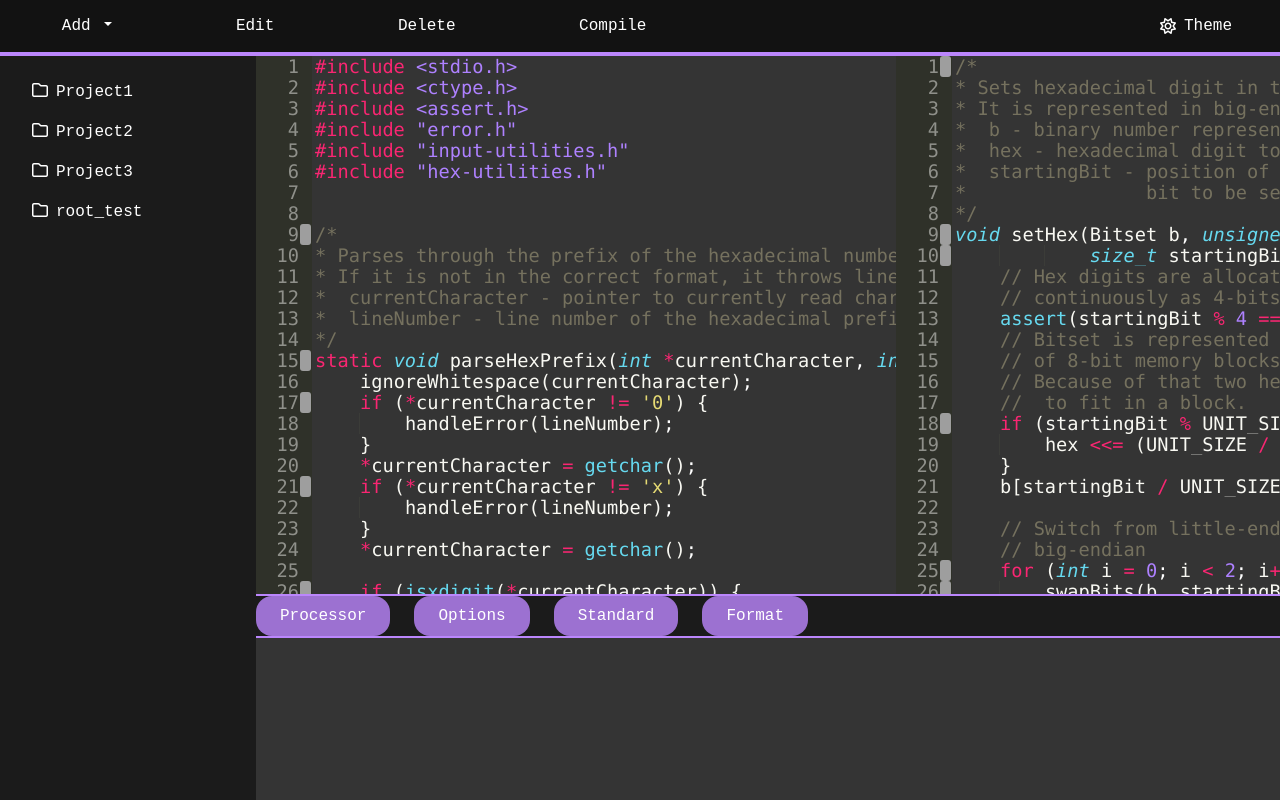
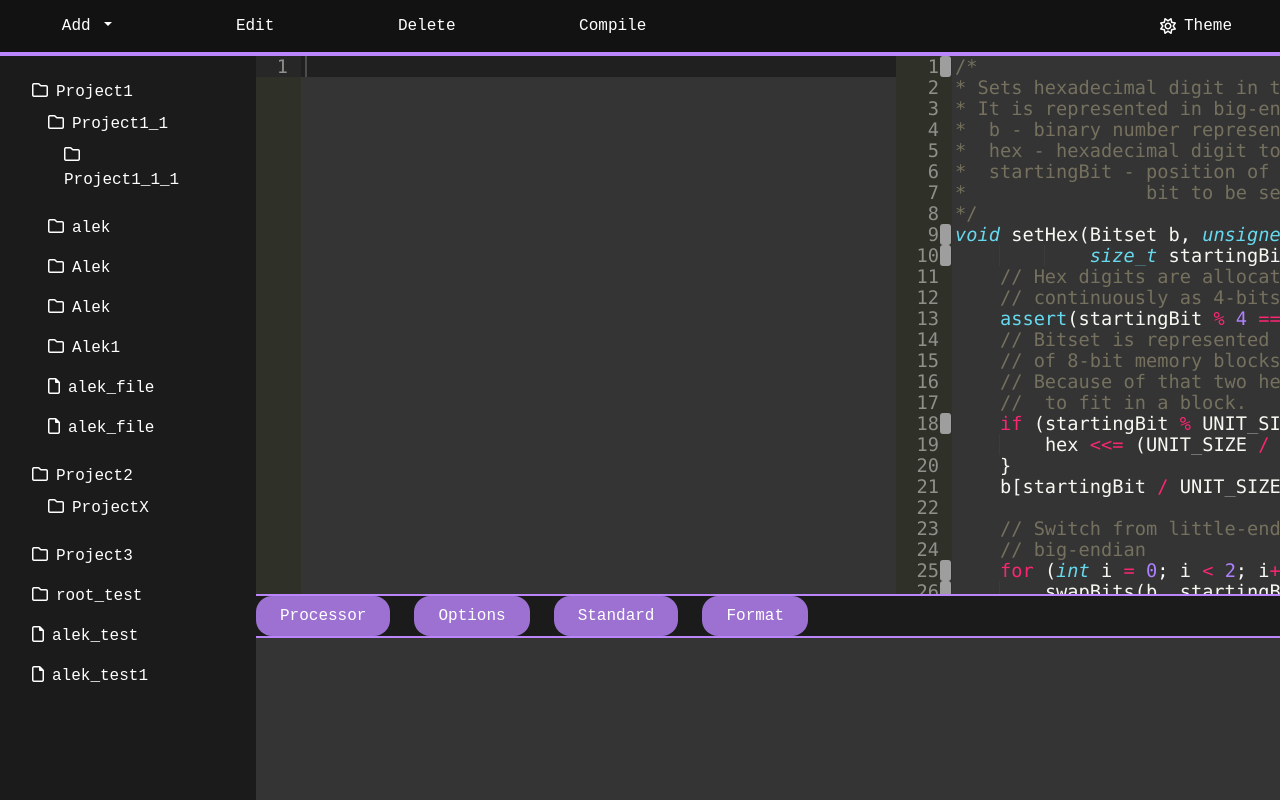
Before and after one commit to Aleksander-Bloch/awwprojekt, a Django app: page /sdcc_compiler/ in a window 1280 px wide. Run offline with Django 4.2, Linux system fonts and the light colour scheme; data comes from the database, SQL or seed files in the repository; both versions use the stored data as it was after the commit; some libraries are stand-ins or nearby versions; grey boxes are pictures that could not be loaded.

Commit message:
Add 'upload file' functionality

```diff
--- a/awwprojekt/settings.py
+++ b/awwprojekt/settings.py
@@ -9,7 +9,7 @@ https://docs.djangoproject.com/en/4.2/topics/settings/
 For the full list of settings and their values, see
 https://docs.djangoproject.com/en/4.2/ref/settings/
 """
-
+import os
 from pathlib import Path
 
 # Build paths inside the project like this: BASE_DIR / 'subdir'.
@@ -123,3 +123,6 @@ STATIC_URL = 'static/'
 # https://docs.djangoproject.com/en/4.2/ref/settings/#default-auto-field
 
 DEFAULT_AUTO_FIELD = 'django.db.models.BigAutoField'
+
+MEDIA_ROOT = os.path.join(BASE_DIR, 'media')
+MEDIA_URL = '/media/'
--- a/sdcc_compiler/forms.py
+++ b/sdcc_compiler/forms.py
@@ -1,10 +1,22 @@
 from django import forms
-from .models import Directory
+from django.forms import ClearableFileInput
+
+from .models import Directory, File
 
 
-class DirectoryForm(forms.ModelForm):
+class AddDirectoryForm(forms.ModelForm):
     class Meta:
         model = Directory
         exclude = ['parent']
 
-    parent = forms.IntegerField(widget=forms.HiddenInput())
+    parent = forms.IntegerField(widget=forms.HiddenInput(), required=False)
+
+
+class AddFileForm(forms.ModelForm):
+
+    class Meta:
+        model = File
+        exclude = ['directory']
+
+    directory = forms.IntegerField(widget=forms.HiddenInput(), required=False)
+    file = forms.FileField(widget=ClearableFileInput(attrs={'accept': '.c'}))
--- a/sdcc_compiler/models.py
+++ b/sdcc_compiler/models.py
@@ -3,7 +3,8 @@ from django.db import models
 
 class File(models.Model):
     name = models.CharField(max_length=50)
-    directory = models.ForeignKey('Directory', related_name='files', on_delete=models.CASCADE)
+    directory = models.ForeignKey('Directory', null=True, blank=True, related_name='files', on_delete=models.CASCADE)
+    file = models.FileField(upload_to='files/', null=True, blank=True)
 
     def __str__(self):
         return self.name
@@ -16,8 +17,6 @@ class Directory(models.Model):
 
     def get_tree(self):
         tree = {'name': self.name, 'id': self.id}
-        if not self.parent:
-            tree['isRoot'] = True
         if self.children.exists():
             tree['children'] = [child.get_tree() for child in self.children.all()]
         if self.files.exists():
--- a/sdcc_compiler/static/sdcc_compiler/css/file-explorer.css
+++ b/sdcc_compiler/static/sdcc_compiler/css/file-explorer.css
@@ -33,12 +33,13 @@ li {
     color: var(--font-secondary);
 }
 
-.list-group-item:hover {
-    font-weight: bold;
+.dir-item, .file-item {
+    cursor: pointer;
 }
 
-.dir-item, .file-item {
-    cursor: pointer;
+.dir-item:hover, .file-item:hover {
+    color: var(--bg-item);
+    font-weight: bold;
 }
 
 .selected-item {
--- a/sdcc_compiler/static/sdcc_compiler/js/file-explorer.js
+++ /dev/null
@@ -1,7 +0,0 @@
-$(document).ready(function () {
-    $('.toggle-collapse').click(function () {
-        $(this).find('i').toggleClass('fa-folder fa-folder-open');
-        $(this).parent().children('ul').collapse('toggle');
-        return false;
-    });
-});
--- /dev/null
+++ b/sdcc_compiler/static/sdcc_compiler/js/file_explorer.js
@@ -0,0 +1,6 @@
+document.querySelectorAll('.file-item').forEach((file) => {
+  file.addEventListener('dblclick', function() {
+    const file_id = file.dataset.id;
+    window.location.href = '/sdcc_compiler/view_file/' + file_id;
+  });
+});
--- a/sdcc_compiler/static/sdcc_compiler/js/navbar.js
+++ b/sdcc_compiler/static/sdcc_compiler/js/navbar.js
@@ -19,23 +19,35 @@ items.forEach((item) => {
     });
 });
 
+function prepareModal(info, input, submit, target_str) {
+    submit.disabled = false;
+    info.classList.remove('text-danger');
+    if (selectedItem === null) {
+        info.innerText = `Creating root ${target_str}.`;
+        input.value = null;
+    } else if (selectedItem.classList.contains('dir-item')) {
+        info.innerText = `Creating ${target_str} inside ${selectedItemName}.`;
+        input.value = selectedItemId;
+    } else {
+        info.innerText = `Please select a parent directory by clicking on a directory item.`;
+        submit.disabled = true;
+        info.classList.add('text-danger');
+    }
+}
+
 const addDirModalTrigger = document.querySelector('#add-dir-modal-trigger');
 const parentDirInfo = document.querySelector('#parent-dir-info');
 const parentInput = document.querySelector('#add-dir-form #id_parent');
 const addDirSubmitBtn = document.querySelector('#add-dir-submit-btn');
 addDirModalTrigger.addEventListener('click', () => {
-    addDirSubmitBtn.disabled = false;
-    parentDirInfo.classList.remove('text-danger');
-    if (selectedItem === null) {
-        parentDirInfo.innerText = "Creating root directory.";
-        parentInput.value = null;
-    } else if (selectedItem.classList.contains('dir-item')) {
-        parentDirInfo.innerText = `Creating directory inside ${selectedItemName}.`;
-        parentInput.value = selectedItemId;
-        console.log(parentInput.value);
-    } else {
-        parentDirInfo.innerText = `Please select a parent directory by clicking on a directory item.`;
-        addDirSubmitBtn.disabled = true;
-        parentDirInfo.classList.add('text-danger');
-    }
+    prepareModal(parentDirInfo, parentInput, addDirSubmitBtn, 'directory');
 });
+
+const addFileModalTrigger = document.querySelector('#add-file-modal-trigger');
+const fileDirInfo = document.querySelector('#file-dir-info');
+const fileDirInput = document.querySelector('#add-file-form #id_directory');
+const addFileSubmitBtn = document.querySelector('#add-file-submit-btn');
+
+addFileModalTrigger.addEventListener('click', () => {
+    prepareModal(fileDirInfo, fileDirInput, addFileSubmitBtn, 'file');
+});
--- a/sdcc_compiler/static/sdcc_compiler/js/script.js
+++ /dev/null
@@ -1,170 +0,0 @@
-var editor1 = (function () {
-    var aceEditor = ace.edit("program-viewer");
-    // default theme
-    aceEditor.setTheme("ace/theme/monokai");
-    aceEditor.getSession().setMode("ace/mode/c_cpp");
-    aceEditor.setOptions({
-        fontSize: "14pt"
-    });
-    aceEditor.setValue(`#include <stdio.h>
-#include <ctype.h>
-#include <assert.h>
-#include "error.h"
-#include "input-utilities.h"
-#include "hex-utilities.h"
-
-
-/*
-* Parses through the prefix of the hexadecimal number.
-* If it is not in the correct format, it throws line number error.
-*  currentCharacter - pointer to currently read character
-*  lineNumber - line number of the hexadecimal prefix (1-indexed)
-*/
-static void parseHexPrefix(int *currentCharacter, int lineNumber) {
-    ignoreWhitespace(currentCharacter);
-    if (*currentCharacter != '0') {
-        handleError(lineNumber);
-    }
-    *currentCharacter = getchar();
-    if (*currentCharacter != 'x') {
-        handleError(lineNumber);
-    }
-    *currentCharacter = getchar();
-
-    if (isxdigit(*currentCharacter)) {
-        if (*currentCharacter == '0') {
-            skipLeadingZeroes(currentCharacter);
-            // Traversed all zeroes and potentially this is valid 0x0.
-            if (!isxdigit(*currentCharacter)) {
-                ungetc(*currentCharacter, stdin);
-                *currentCharacter = '0';
-            }
-        }
-    }
-    else {
-        // 0x alone is invalid.
-        handleError(lineNumber);
-    }
-}
-
-/*
-* Sets hexadecimal digit in the bitset.
-* It is represented in big-endian notation.
-*  b - binary number represented by bitset
-*  hex - hexadecimal digit to be set
-*  startingBit - position of the first bit to be set (0-indexed)
-*/
-void setHex(Bitset b, unsigned char hex, size_t startingBit) {
-    // Hex digits are allocated continuously as 4-bits.
-    assert(startingBit % 4 == 0);
-    // Bitset is represented by an array of 8-bit memory blocks.
-    // Because of that two hex digits have to fit in a block.
-    if (startingBit % UNIT_SIZE == 4) {
-        hex <<= (UNIT_SIZE / 2);
-    }
-    b[startingBit / UNIT_SIZE] |= hex;
-
-    // Switch from little-endian to big-endian
-    for (int i = 0; i < 2; i++) {
-        swapBits(b, startingBit + i, startingBit + 3 - i);
-    }
-}
-
-/*
-* Parses hexadecimal number from stdin to binary number represented
-* by bitset. Returns number of bits read including leading zeroes.
-*  currentCharacter - pointer to currently read character
-*  binaryNumber - loading destination of hexadecimal number
-*  hexDigitsLimit - upper threshold of hex digits allowed to be loaded
-*  lineNumber - number of line where the hexadecimal is
-*/
-size_t parseHexToBinary(int *currentCharacter, Bitset binaryNumber,
-                        size_t hexDigitsLimit, int lineNumber) {
-    parseHexPrefix(currentCharacter, lineNumber);
-
-    size_t hexDigitsRead = 0;
-
-    while (hexDigitsRead < hexDigitsLimit && isxdigit(*currentCharacter)) {
-        *currentCharacter = tolower(*currentCharacter);
-        // Utility char used to convert from ASCII code
-        // of hex digit to its decimal value.
-        unsigned char special = (isdigit(*currentCharacter)) ? '0':('a' - 10);
-        // Hex digit in decimal base.
-        unsigned char indexOfHexDigit = (*currentCharacter) - special;
-        setHex(binaryNumber, indexOfHexDigit, 4 * hexDigitsRead);
-        hexDigitsRead++;
-        *currentCharacter = getchar();
-    }
-
-    // Returns number of bits read.
-    return 4 * hexDigitsRead;
-}`, 1)
-    return aceEditor;
-})();
-
-var editor2 = (function () {
-    var aceEditor = ace.edit("fragment-viewer");
-    // default theme
-    aceEditor.setTheme("ace/theme/monokai");
-    aceEditor.getSession().setMode("ace/mode/c_cpp");
-    aceEditor.setOptions({
-        fontSize: "14pt"
-    });
-    aceEditor.setValue(`/*
-* Sets hexadecimal digit in the bitset.
-* It is represented in big-endian notation.
-*  b - binary number represented by bitset
-*  hex - hexadecimal digit to be set
-*  startingBit - position of the first
-*                bit to be set (0-indexed)
-*/
-void setHex(Bitset b, unsigned char hex,
-            size_t startingBit) {
-    // Hex digits are allocated
-    // continuously as 4-bits.
-    assert(startingBit % 4 == 0);
-    // Bitset is represented by an array
-    // of 8-bit memory blocks.
-    // Because of that two hex digits have
-    //  to fit in a block.
-    if (startingBit % UNIT_SIZE == 4) {
-        hex <<= (UNIT_SIZE / 2);
-    }
-    b[startingBit / UNIT_SIZE] |= hex;
-
-    // Switch from little-endian to
-    // big-endian
-    for (int i = 0; i < 2; i++) {
-        swapBits(b, startingBit + i,
-        startingBit + 3 - i);
-    }
-}`, 1)
-    return aceEditor;
-})();
-
-var theme_icon = document.getElementById("theme-icon");
-var current_theme = localStorage.getItem("theme");
-
-if (current_theme == "light") {
-    theme_icon.className = "fa-regular fa-moon";
-    document.body.classList.toggle("light-theme");
-    editor1.setTheme("ace/theme/light");
-    editor2.setTheme("ace/theme/light");
-}
-
-theme_icon.onclick = function () {
-    document.body.classList.toggle("light-theme");
-    if (document.body.classList.contains("light-theme")) {
-        localStorage.setItem("theme", "light");
-        theme_icon.className = "fa-regular fa-moon";
-        editor1.setTheme("ace/theme/light");
-        editor2.setTheme("ace/theme/light");
-        window.location.reload();
-    } else {
-        localStorage.setItem("theme", "dark");
-        theme_icon.className = "fa-regular fa-sun";
-        editor1.setTheme("ace/theme/monokai");
-        editor2.setTheme("ace/theme/monokai");
-        window.location.reload();
-    }
-}
--- /dev/null
+++ b/sdcc_compiler/templates/sdcc_compiler/add_dir_modal.html
@@ -0,0 +1,22 @@
+<div class="modal fade" id="addDirModal" tabindex="-1" aria-labelledby="addDirModalLabel" aria-hidden="true">
+    <div class="modal-dialog">
+        <div class="modal-content">
+            <div class="modal-header">
+                <h1 class="modal-title fs-5" id="addDirModalLabel">Add new directory</h1>
+                <button type="button" class="btn-close" data-bs-dismiss="modal" aria-label="Close"></button>
+            </div>
+            <div class="modal-body">
+                <div class="mb-3" id="parent-dir-info"></div>
+                <form id="add-dir-form" method="post" action="{% url 'add_directory' %}">
+                    {% csrf_token %}
+                    {{ add_dir_form.as_p }}
+                </form>
+            </div>
+            <div class="modal-footer">
+                <button type="button" class="btn btn-secondary" data-bs-dismiss="modal">Close</button>
+                <button type="submit" form="add-dir-form" class="btn btn-success" id="add-dir-submit-btn">Save changes
+                </button>
+            </div>
+        </div>
+    </div>
+</div>
--- /dev/null
+++ b/sdcc_compiler/templates/sdcc_compiler/add_file_modal.html
@@ -0,0 +1,22 @@
+<div class="modal fade" id="addFileModal" tabindex="-1" aria-labelledby="addFileModalLabel" aria-hidden="true">
+    <div class="modal-dialog">
+        <div class="modal-content">
+            <div class="modal-header">
+                <h1 class="modal-title fs-5" id="addFileModalLabel">Add new file</h1>
+                <button type="button" class="btn-close" data-bs-dismiss="modal" aria-label="Close"></button>
+            </div>
+            <div class="modal-body">
+                <div class="mb-3" id="file-dir-info"></div>
+                <form id="add-file-form" method="post" action="{% url 'add_file' %}" enctype="multipart/form-data">
+                    {% csrf_token %}
+                    {{ add_file_form.as_p }}
+                </form>
+            </div>
+            <div class="modal-footer">
+                <button type="button" class="btn btn-secondary" data-bs-dismiss="modal">Close</button>
+                <button type="submit" form="add-file-form" class="btn btn-success" id="add-file-submit-btn">Save changes
+                </button>
+            </div>
+        </div>
+    </div>
+</div>
--- a/sdcc_compiler/templates/sdcc_compiler/file_tree.html
+++ b/sdcc_compiler/templates/sdcc_compiler/file_tree.html
@@ -1,14 +1,14 @@
 {% for node in file_tree %}
-    <ul class="list-group {% if not node.isRoot %}collapse{% endif %}">
+    <ul class="list-group">
         <li class="list-group-item">
-            <span class="toggle-collapse dir-item" data-id="{{ node.id }}">
+            <span class="dir-item" data-id="{{ node.id }}">
                 <i class="far fa-folder"></i>{{ node.name }}
             </span>
             {% if node.children %}
                 {% include "sdcc_compiler/file_tree.html" with file_tree=node.children %}
             {% endif %}
             {% for file in node.files %}
-                <ul class="list-group collapse">
+                <ul class="list-group">
                     <li class="list-group-item">
                         <span class="file-item" data-id="{{ file.id }}">
                             <i class="far fa-file"></i>{{ file.name }}
--- a/sdcc_compiler/templates/sdcc_compiler/index.html
+++ b/sdcc_compiler/templates/sdcc_compiler/index.html
@@ -31,9 +31,8 @@
     <link rel="stylesheet" type="text/css" href="{% static 'sdcc_compiler/css/fragment-viewer.css' %}">
     <link rel="stylesheet" type="text/css" href="{% static 'sdcc_compiler/css/tab-area.css' %}">
 
-    <script src="{% static 'sdcc_compiler/js/script.js' %}" defer></script>
-    <script src="{% static 'sdcc_compiler/js/file-explorer.js' %}" defer></script>
     <script src="{% static 'sdcc_compiler/js/navbar.js' %}" defer></script>
+    <script src="{% static 'sdcc_compiler/js/file_explorer.js' %}" defer></script>
 
 </head>
 <body>
@@ -45,6 +44,7 @@
 
     <div id="file-explorer">
         {% include "sdcc_compiler/file_tree.html" %}
+        {% include "sdcc_compiler/root_files.html" %}
     </div>
 
     <div id="program-viewer"></div>
@@ -144,6 +144,83 @@
         </fieldset>
     </div>
 </div>
+<script>
+    const fileContent = `{{ file_content | safe }}`;
 
+    const programViewer = ace.edit("program-viewer");
+    programViewer.setTheme("ace/theme/monokai");
+    programViewer.getSession().setMode("ace/mode/c_cpp");
+    programViewer.setOptions({
+        fontSize: "14pt"
+    });
+    programViewer.setValue(fileContent, 1);
+
+    var editor2 = (function () {
+        var aceEditor = ace.edit("fragment-viewer");
+        // default theme
+        aceEditor.setTheme("ace/theme/monokai");
+        aceEditor.getSession().setMode("ace/mode/c_cpp");
+        aceEditor.setOptions({
+            fontSize: "14pt"
+        });
+        aceEditor.setValue(`/*
+* Sets hexadecimal digit in the bitset.
+* It is represented in big-endian notation.
+*  b - binary number represented by bitset
+*  hex - hexadecimal digit to be set
+*  startingBit - position of the first
+*                bit to be set (0-indexed)
+*/
+void setHex(Bitset b, unsigned char hex,
+            size_t startingBit) {
+    // Hex digits are allocated
+    // continuously as 4-bits.
+    assert(startingBit % 4 == 0);
+    // Bitset is represented by an array
+    // of 8-bit memory blocks.
+    // Because of that two hex digits have
+    //  to fit in a block.
+    if (startingBit % UNIT_SIZE == 4) {
+        hex <<= (UNIT_SIZE / 2);
+    }
+    b[startingBit / UNIT_SIZE] |= hex;
+
+    // Switch from little-endian to
+    // big-endian
+    for (int i = 0; i < 2; i++) {
+        swapBits(b, startingBit + i,
+        startingBit + 3 - i);
+    }
+}`, 1)
+        return aceEditor;
+    })();
+
+    var theme_icon = document.getElementById("theme-icon");
+    var current_theme = localStorage.getItem("theme");
+
+    if (current_theme == "light") {
+        theme_icon.className = "fa-regular fa-moon";
+        document.body.classList.toggle("light-theme");
+        programViewer.setTheme("ace/theme/light");
+        editor2.setTheme("ace/theme/light");
+    }
+
+    theme_icon.onclick = function () {
+        document.body.classList.toggle("light-theme");
+        if (document.body.classList.contains("light-theme")) {
+            localStorage.setItem("theme", "light");
+            theme_icon.className = "fa-regular fa-moon";
+            programViewer.setTheme("ace/theme/light");
+            editor2.setTheme("ace/theme/light");
+            window.location.reload();
+        } else {
+            localStorage.setItem("theme", "dark");
+            theme_icon.className = "fa-regular fa-sun";
+            programViewer.setTheme("ace/theme/monokai");
+            editor2.setTheme("ace/theme/monokai");
+            window.location.reload();
+        }
+    }
+</script>
 </body>
 </html>
--- a/sdcc_compiler/templates/sdcc_compiler/navbar.html
+++ b/sdcc_compiler/templates/sdcc_compiler/navbar.html
@@ -9,9 +9,10 @@
                 Add
             </button>
             <ul class="dropdown-menu">
-                <li><a class="dropdown-item" href="#">File</a></li>
+                <li><a class="dropdown-item" id="add-file-modal-trigger" href="#" data-bs-toggle="modal" data-bs-target="#addFileModal">File</a>
+                </li>
                 <li><a class="dropdown-item" id="add-dir-modal-trigger" href="#" data-bs-toggle="modal"
-                       data-bs-target="#exampleModal">Directory</a>
+                       data-bs-target="#addDirModal">Directory</a>
                 </li>
             </ul>
         </div>
@@ -25,28 +26,9 @@
     </div>
 </div>
 
-<div class="modal fade" id="exampleModal" tabindex="-1" aria-labelledby="exampleModalLabel" aria-hidden="true">
-    <div class="modal-dialog">
-        <div class="modal-content">
-            <div class="modal-header">
-                <h1 class="modal-title fs-5" id="exampleModalLabel">Add new directory</h1>
-                <button type="button" class="btn-close" data-bs-dismiss="modal" aria-label="Close"></button>
-            </div>
-            <div class="modal-body">
-                <div class="mb-3" id="parent-dir-info"></div>
-                <form id="add-dir-form" method="post" action="{% url 'add_directory' %}">
-                    {% csrf_token %}
-                    {{ add_dir_form.as_p }}
-                </form>
-            </div>
-            <div class="modal-footer">
-                <button type="button" class="btn btn-secondary" data-bs-dismiss="modal">Close</button>
-                <button type="submit" form="add-dir-form" class="btn btn-success" id="add-dir-submit-btn">Save changes
-                </button>
-            </div>
-        </div>
-    </div>
-</div>
+{% include "sdcc_compiler/add_dir_modal.html" %}
+
+{% include "sdcc_compiler/add_file_modal.html" %}
 
 <div id="mobile-menu">
     <div class="menu-item">File</div>
--- /dev/null
+++ b/sdcc_compiler/templates/sdcc_compiler/root_files.html
@@ -0,0 +1,9 @@
+{% for file in root_files %}
+    <ul class="list-group">
+        <li class="list-group-item">
+            <span class="file-item" data-id="{{ file.id }}">
+                <i class="far fa-file"></i>{{ file.name }}
+            </span>
+        </li>
+    </ul>
+{% endfor %}
--- a/sdcc_compiler/urls.py
+++ b/sdcc_compiler/urls.py
@@ -5,4 +5,6 @@ from . import views
 urlpatterns = [
     path('', views.IndexView.as_view(), name='index'),
     path('add_directory/', views.add_directory, name='add_directory'),
+    path('add_file/', views.add_file, name='add_file'),
+    path('view_file/<int:file_id>/', views.view_file, name='view_file'),
 ]
--- a/sdcc_compiler/views.py
+++ b/sdcc_compiler/views.py
@@ -1,7 +1,8 @@
+from django.shortcuts import render, redirect
 from django.views.generic import TemplateView
-from django.shortcuts import render, redirect
-from .forms import DirectoryForm
-from .models import Directory
+
+from .forms import AddDirectoryForm, AddFileForm
+from .models import Directory, File
 
 
 class IndexView(TemplateView):
@@ -11,21 +12,55 @@ class IndexView(TemplateView):
         context = super().get_context_data(**kwargs)
         root_directories = Directory.objects.filter(parent__isnull=True)
         context['file_tree'] = [root.get_tree() for root in root_directories]
-        add_dir_form = DirectoryForm()
+        root_files = File.objects.filter(directory__isnull=True)
+        context['root_files'] = [{'name': f.name, 'id': f.id} for f in root_files]
+        add_dir_form = AddDirectoryForm()
         context['add_dir_form'] = add_dir_form
+        add_file_form = AddFileForm()
+        context['add_file_form'] = add_file_form
         return context
 
 
 def add_directory(request):
     if request.method == 'POST':
-        form = DirectoryForm(request.POST)
+        form = AddDirectoryForm(request.POST)
         if form.is_valid():
             parent_id = form.cleaned_data['parent']
             name = form.cleaned_data['name']
             description = form.cleaned_data['description']
-            parent = Directory.objects.get(id=parent_id)
+            try:
+                parent = Directory.objects.get(id=parent_id)
+            except Directory.DoesNotExist:
+                parent = None
             new_directory = Directory(parent=parent, name=name, description=description)
             new_directory.save()
             return redirect('index')
-    form = DirectoryForm()
+    form = AddDirectoryForm()
     return render(request, 'sdcc_compiler/index.html', {'add_dir_form': form})
+
+
+def add_file(request):
+    if request.method == 'POST':
+        form = AddFileForm(request.POST, request.FILES)
+        if form.is_valid():
+            name = form.cleaned_data['name']
+            uploaded_file = form.cleaned_data['file']
+            directory_id = form.cleaned_data['directory']
+            try:
+                directory = Directory.objects.get(id=directory_id)
+            except Directory.DoesNotExist:
+                directory = None
+            new_file = File(directory=directory, name=name, file=uploaded_file)
+            new_file.save()
+            return redirect('index')
+    form = AddFileForm()
+    return render(request, 'sdcc_compiler/index.html', {'add_file_form': form})
+
+
+def view_file(request, file_id):
+    file_to_view = File.objects.get(pk=file_id)
+    with open(file_to_view.file.path, 'r') as f:
+        file_content = f.read()
+
+    context = {'file_content': file_content}
+    return render(request, 'sdcc_compiler/index.html', context)
```
Also changed, not shown: db.sqlite3.
